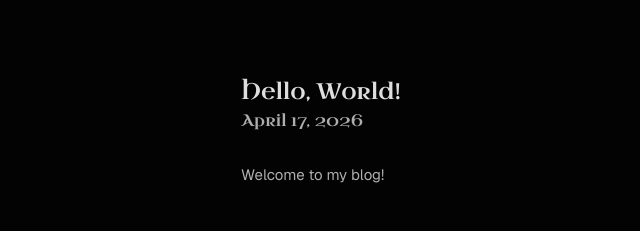
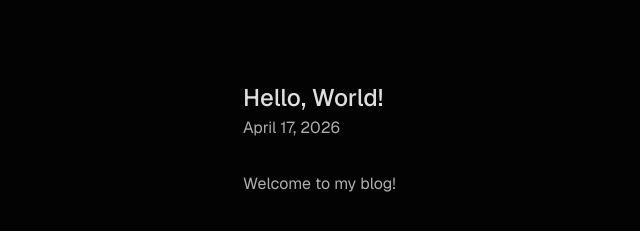
Before and after one commit to justinli34/justinlidev, an Astro site: page /blog/hello-world in a window 1280 px wide. Shown: the whole page, without its empty margins (79-719 px from the left). Built offline with nearby package versions, Linux system fonts and the light colour scheme; Astro itself is replaced by a stand-in of ours.

Commit message:
update fonts

```diff
--- a/src/index.css
+++ b/src/index.css
@@ -9,7 +9,7 @@
   color-scheme: dark;
   font-family: "Geist", sans-serif;
   line-height: 1.5;
-  font-size: 15px;
+  font-size: 16px;
   color: var(--color-text-primary);
   background-color: var(--color-bg);
   font-synthesis: none;
--- a/src/layouts/BaseLayout.astro
+++ b/src/layouts/BaseLayout.astro
@@ -30,7 +30,7 @@
     <link rel="preconnect" href="https://fonts.gstatic.com" crossorigin />
     <link
       rel="stylesheet"
-      href="https://fonts.googleapis.com/css2?family=Geist:wght@100..900&family=Uncial+Antiqua&display=swap"
+      href="https://fonts.googleapis.com/css2?family=Geist:wght@100..900&display=swap"
     />
     {description ? <meta name="description" content={description} /> : null}
     <link rel="canonical" href={canonicalHref} />
--- a/src/pages/blog/[slug].astro
+++ b/src/pages/blog/[slug].astro
@@ -73,12 +73,15 @@
 
   .header {
     padding-bottom: 2rem;
-    font-family: "Uncial Antiqua", serif;
+  }
+
+  .header h1 {
+    font-weight: 500;
   }
 
   .date {
     color: var(--color-text-secondary);
-    font-size: 1.1rem;
+    font-size: 1rem;
   }
 
   .post {
```
